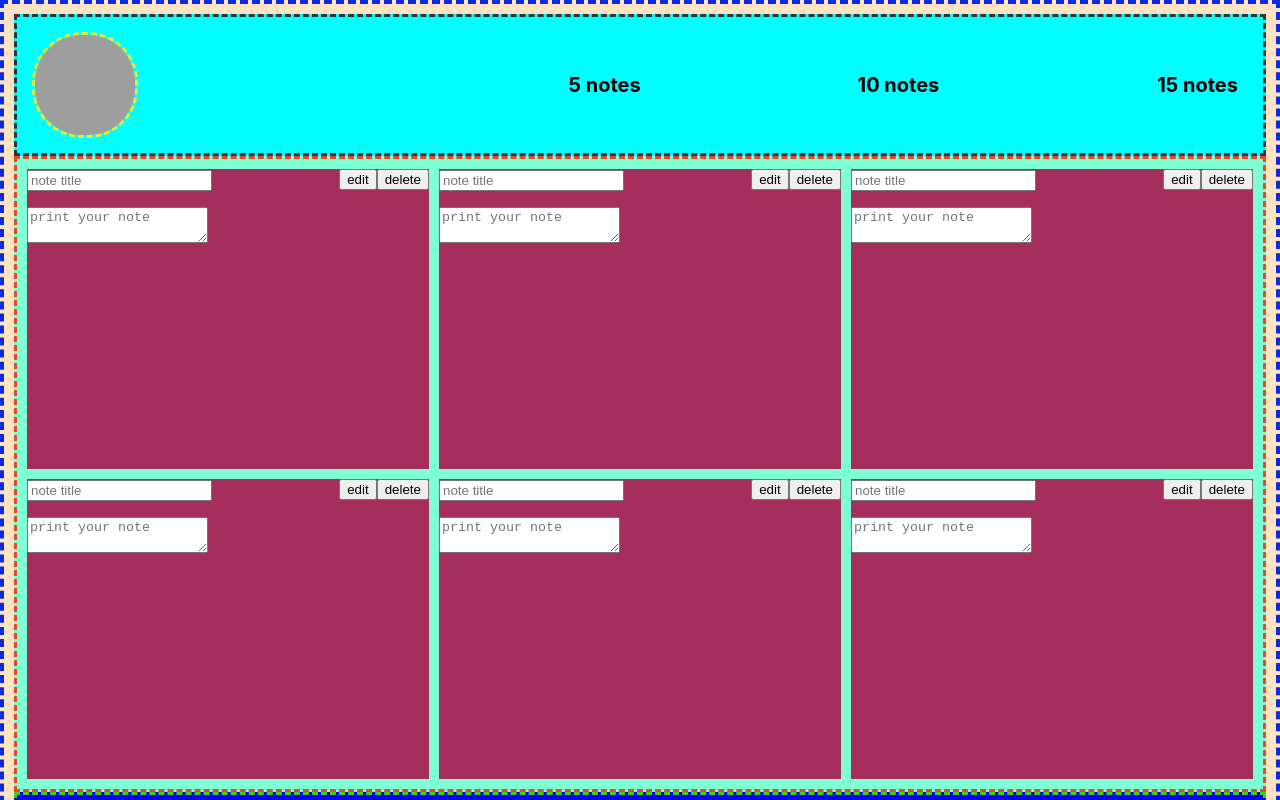
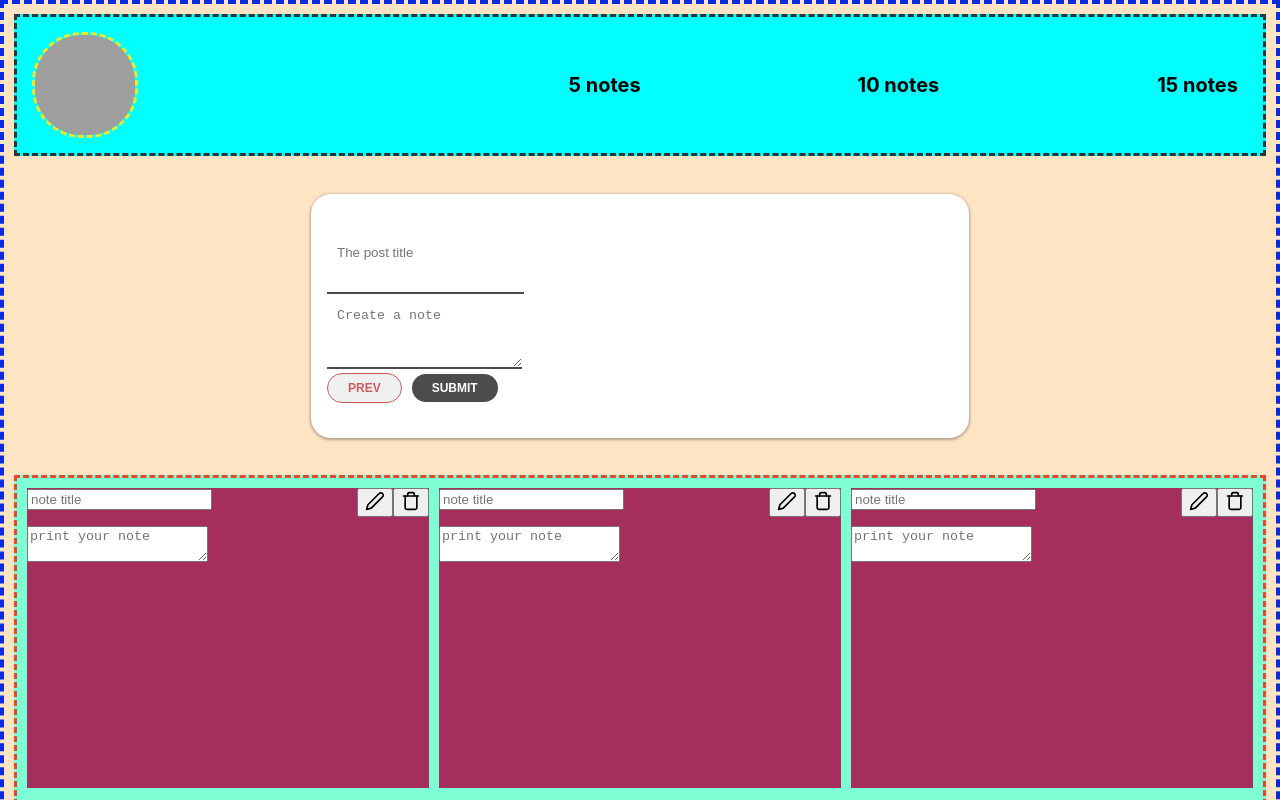
Before and after one commit to beavis22x/notesFromScratch, a React (Create React App) app: page / in a window 1280 px wide. Shown: the top 800 px of the page. Built offline with nearby package versions, Linux system fonts and the light colour scheme; grey boxes are pictures that could not be loaded.

Commit message:
before connecting redux

```diff
--- a/package.json
+++ b/package.json
@@ -8,7 +8,10 @@
     "@testing-library/user-event": "^12.8.3",
     "react": "^17.0.2",
     "react-dom": "^17.0.2",
+    "react-feather": "^2.0.9",
+    "react-redux": "^7.2.5",
     "react-scripts": "4.0.3",
+    "redux": "^4.1.1",
     "web-vitals": "^1.1.2"
   },
   "scripts": {
--- a/src/App.js
+++ b/src/App.js
@@ -2,12 +2,19 @@ import './App.css';
 import Header from "./components/Header/Header";
 import Footer from "./components/Footer/Footer";
 import NotesList from "./components/NotesList/NotesList";
+import React from "react";
+import AddNote from "./components/AddNote/AddNote";
+import AddNoteWithHook from "./components/AddNote/AddNoteWithHook";
+import {addNote} from "./redux/itemReducer"
+
+addNote('darov', 'durachok')
 
 function App() {
     return (
         <div className="app-wrapper">
             <Header/>
             <div className="app-wrapper-content">
+                <AddNote />
                 <NotesList/>
             </div>
             <Footer/>
--- /dev/null
+++ b/src/components/AddNote/AddNote.css
@@ -0,0 +1,50 @@
+form button {
+    border-radius: 25px;
+    padding: 7px 20px;
+    font-weight: 600;
+    border: none;
+    font-size: 12px;
+    text-transform: uppercase;
+    cursor: pointer;
+}
+form button:focus {
+    outline: none;
+    transform: scale(1.1);
+    box-shadow: 0 1px 2px 0 rgba(0, 0, 0, 0.2);
+}
+
+#title, #note-text {
+    outline: none;
+    box-shadow: none;
+}
+
+#title, #note-text {
+    border: none;
+    border-bottom: 2px solid rgba(0,0,0,0.7);
+    border-radius: 0;
+    padding: 14px 10px;
+}
+
+.note-form {
+    width: 50%;
+    margin: 3% auto;
+    background: white;
+    box-shadow: 0 1px 3px 1px rgba(0, 0, 0, 0.3);
+    border-radius: 20px;
+    padding: 20px 16px 35px;
+}
+
+#title {
+    height: 50px;
+}
+
+.submit-button {
+    background: rgba(0,0,0,0.7);
+    color: white;
+}
+
+.prev-button {
+    border: 1px solid indianred;
+    color: indianred;
+    margin-right: 10px;
+}
--- /dev/null
+++ b/src/components/AddNote/AddNote.jsx
@@ -0,0 +1,76 @@
+import React, {Component} from "react";
+import './AddNote.css'
+
+
+class AddNote extends Component {
+    constructor() {
+        super();
+        this.state = {
+            title: '',
+            text: '',
+        }
+    }
+
+
+    // handleTitleChange = (e) => {
+    //     let title = e.target.value;
+    //     this.setState({title})
+    // }
+    //
+    // handleNoteBodyChange = (e) => {
+    //     let noteBody = e.target.value;
+    //     this.setState({noteBody})
+    // }
+
+    onInputChange = (e) => {  // Catch onChange from input and textarea
+        e.preventDefault();
+        const {target: { name, value }} = e;
+        this.setState({[name]: value,});
+    };
+
+    // addNote = () => {
+    //     props.addNote(text, title)
+    // }
+
+    render() {
+        return (
+        <form className="note-form">
+            <div className="inputs-holder">
+                <div className="form-group">
+                    <input
+                        className="form-control app-input"
+                        id="title"
+                        name="title"
+                        placeholder="The post title"
+                        onChange={this.onInputChange}
+                    />
+                </div>
+                <textarea
+                    className="form-control app-input"
+                    id="note-text"
+                    rows="3"
+                    placeholder="Create a note"
+                    name="text"
+                    onChange={this.onInputChange}
+                />
+            </div>
+            <div>
+                <div>
+                    <button
+                        className="prev-button"
+                        id="prev"
+                        type="button">
+                        Prev
+                    </button>
+                    <button className="submit-button" id="stepper" type="submit">
+                        <span>Submit</span>
+                    </button>
+                </div>
+            </div>
+        </form>
+        )
+    }
+}
+
+
+export default AddNote
--- /dev/null
+++ b/src/components/AddNote/AddNoteWithHook.jsx
@@ -0,0 +1,64 @@
+import React, {useState} from "react";
+import './AddNote.css'
+
+
+const AddNoteWithHook = (props) => {
+    const [note, setNote] = useState({
+        title: '',
+        text: '',
+    });
+
+
+    const onInputChange = (e) => {
+    // Catch onChange from input and textarea
+    const {target: {name, value}} = e;
+    setNote({...note, name: value,});
+        console.log(e)
+    }
+
+    // onInputChange = (e) => {
+    //     e.preventDefault();
+    //     const {target: {name, value}} = e;
+    //     this.setState({[name]: value,});
+    // };
+
+    return (
+        <form className="note-form">
+            <div className="inputs-holder">
+                <div className="form-group">
+                    <input
+                        className="form-control app-input"
+                        id="title"
+                        name="title"
+                        placeholder="The post title"
+                        onChange={onInputChange}
+                    />
+                </div>
+                <textarea
+                    className="form-control app-input"
+                    id="note-text"
+                    rows="3"
+                    placeholder="Create a note"
+                    name="text"
+                    onChange={onInputChange}
+                />
+            </div>
+            <div>
+                <div>
+                    <button
+                        className="prev-button"
+                        id="prev"
+                        type="button">
+                        Prev
+                    </button>
+                    <button className="submit-button" id="stepper" type="submit">
+                        <span>Submit</span>
+                    </button>
+                </div>
+            </div>
+        </form>
+    );
+}
+
+
+export default AddNoteWithHook
--- a/src/components/NoteItem/NoteItem.jsx
+++ b/src/components/NoteItem/NoteItem.jsx
@@ -1,4 +1,7 @@
 import React from 'react';
+import Trash from "react-feather/dist/icons/trash";
+import Edit from "react-feather/dist/icons/edit-2";
+
 
 const NoteItem = (props) => {
     return (
@@ -11,12 +14,12 @@ const NoteItem = (props) => {
             <button
                 id="note-button"
                 name='delete'>
-                delete
+                <Trash size={20}/>
             </button>
             <button
                 name='edit'
                 id="note-button">
-                edit
+                <Edit size={20}/>
             </button>
             <p>
                 <textarea placeholder="print your note" ></textarea>
--- a/src/components/NotesList/NotesList.jsx
+++ b/src/components/NotesList/NotesList.jsx
@@ -2,7 +2,7 @@ import React from 'react';
 import NoteItem from "../NoteItem/NoteItem";
 
 const NotesList = (props) => {
-    const listItem = [0, 1, 2, 3, 4, 5];
+    const listItem = [0, 1, 2];
     const listItemCount = listItem.map((note) => <NoteItem/>)
 
     return (
--- /dev/null
+++ b/src/redux/itemReducer.js
@@ -0,0 +1,26 @@
+let UPDATE_TEXT = '';
+let UPDATE_TITLE = '';
+
+let initialState = {
+    notes: [
+        {id:1, title: '', text: ''},
+        {id:2, title: '', text: ''},
+        {id:3, title: '', text: ''}
+    ]
+}
+
+// const itemReducer (state = initialState, action) => {
+//
+//     switch (action.type) {
+//         case
+//     }
+// }
+
+export const addNote = (text, title) => {
+    let newNote = {
+        id: initialState.notes.lenght + 1,
+        title,
+        text,
+    };
+    initialState.notes.push(newNote);
+};
```
Also changed, not shown: src/components/AddNote/AddNoteContainer.jsx (added, +89 -0 lines), src/components/NoteItem/NoteListContainer.jsx (added, +35 -0 lines), src/redux/redux-store.js (added, +12 -0 lines), 1 other file (tests, documents, lock files or other folders).
